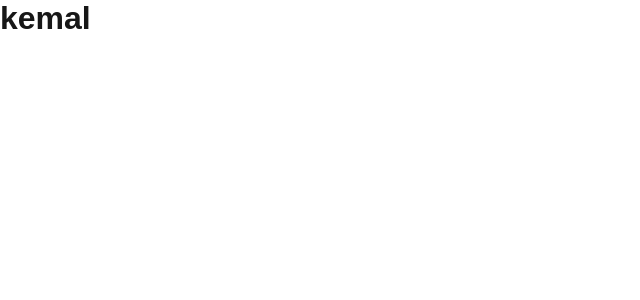
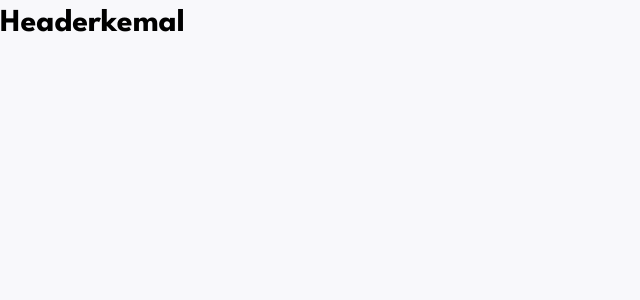
Before and after one commit to kemalozlp/invoice-App, a Next.js app: page / in a window 1280 px wide. Shown: the top 300 px of the page, without its empty margins (0-640 px from the left). Built offline with nearby package versions, Linux system fonts and the light colour scheme.

Commit message:
css reset eklendi font tanımlandı ve header layotua bağlandı

```diff
--- a/app/globals.css
+++ b/app/globals.css
@@ -1,42 +1,31 @@
-:root {
-  --background: #ffffff;
-  --foreground: #171717;
+*, *::before, *::after {
+  box-sizing: border-box;
 }
 
-@media (prefers-color-scheme: dark) {
-  :root {
-    --background: #0a0a0a;
-    --foreground: #ededed;
-  }
-}
-
-html,
-body {
-  max-width: 100vw;
-  overflow-x: hidden;
+* {
+  margin: 0;
 }
 
 body {
-  color: var(--foreground);
-  background: var(--background);
-  font-family: Arial, Helvetica, sans-serif;
+  line-height: 1.5;
   -webkit-font-smoothing: antialiased;
-  -moz-osx-font-smoothing: grayscale;
+  background: rgba(248, 248, 251, 1);
+  display: flex;
 }
 
-* {
-  box-sizing: border-box;
-  padding: 0;
-  margin: 0;
+img, picture, video, canvas, svg {
+  display: block;
+  max-width: 100%;
 }
 
-a {
-  color: inherit;
-  text-decoration: none;
+input, button, textarea, select {
+  font: inherit;
 }
 
-@media (prefers-color-scheme: dark) {
-  html {
-    color-scheme: dark;
-  }
+p, h1, h2, h3, h4, h5, h6 {
+  overflow-wrap: break-word;
 }
+
+#root, #__next {
+  isolation: isolate;
+}
--- a/app/layout.js
+++ b/app/layout.js
@@ -1,17 +1,7 @@
-import localFont from "next/font/local";
+import { League_Spartan } from "next/font/google";
 import "./globals.css";
-
-const geistSans = localFont({
-  src: "./fonts/GeistVF.woff",
-  variable: "--font-geist-sans",
-  weight: "100 900",
-});
-const geistMono = localFont({
-  src: "./fonts/GeistMonoVF.woff",
-  variable: "--font-geist-mono",
-  weight: "100 900",
-});
-
+import Header from "@/components/header/header";
+const leaguespartan =  League_Spartan({ subsets: ['latin'] })
 export const metadata = {
   title: "Create Next App",
   description: "Generated by create next app",
@@ -20,7 +10,8 @@ export const metadata = {
 export default function RootLayout({ children }) {
   return (
     <html lang="en">
-      <body className={`${geistSans.variable} ${geistMono.variable}`}>
+      <body className={leaguespartan.className}>
+        <Header />
         {children}
       </body>
     </html>
```
